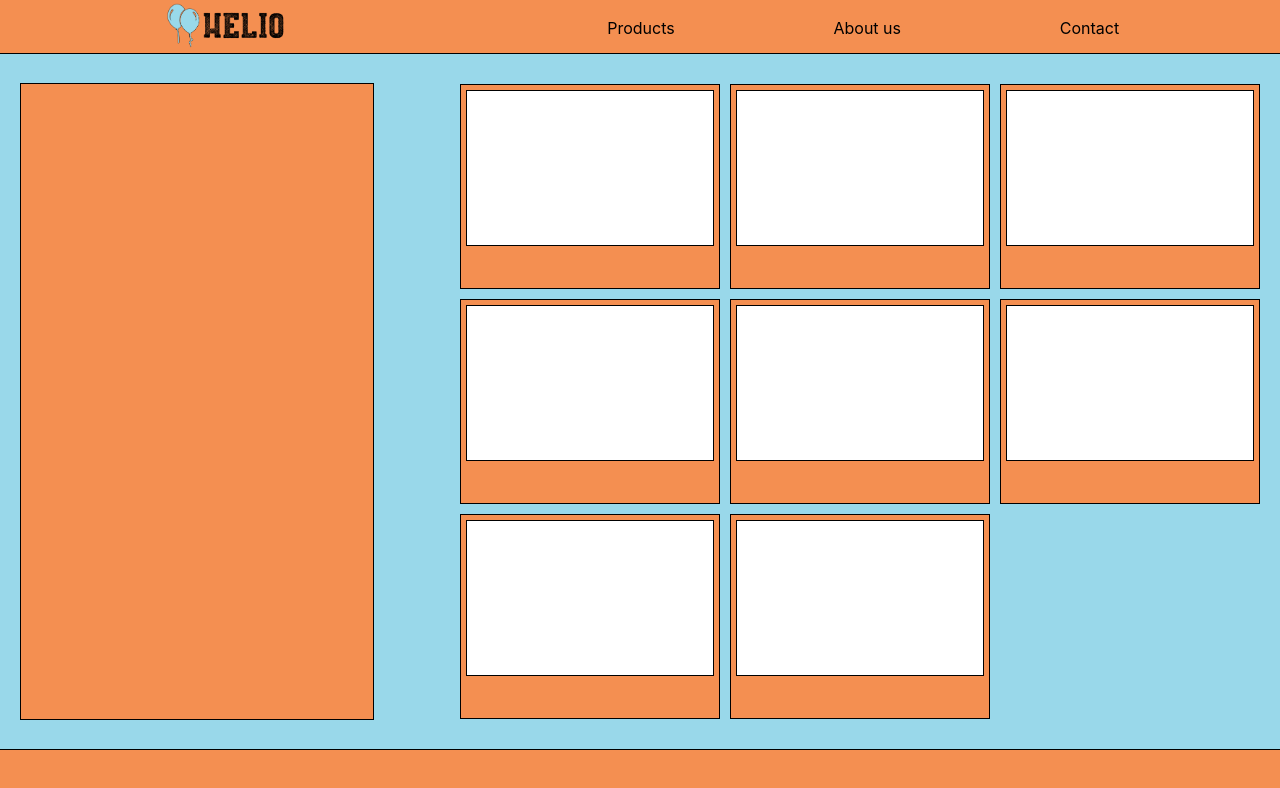
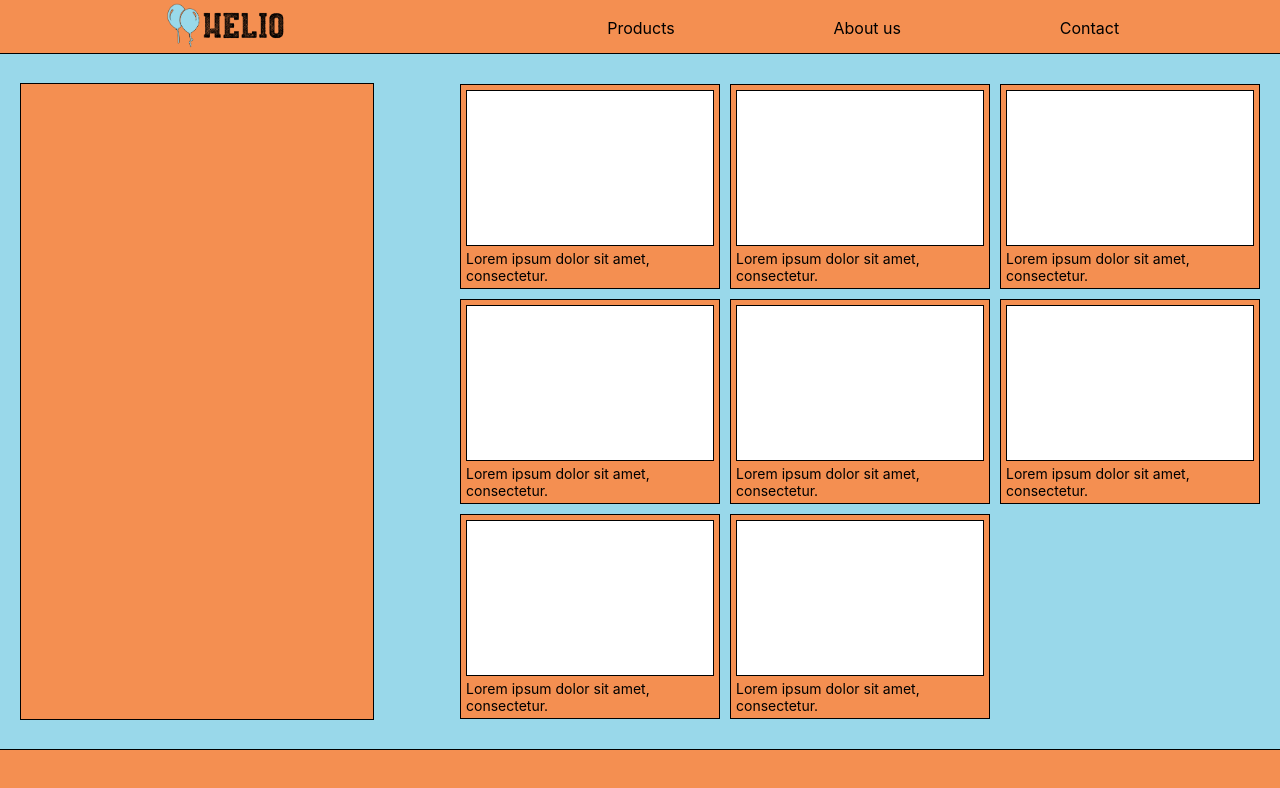
Before and after one commit to dylanlu9/e-commerce, a React (Create React App) app in the folder client/: page / in a window 1280 px wide. Shown: the top 788 px of the page. Built offline with nearby package versions, Linux system fonts and the light colour scheme.

Commit message:
feat(frontend product card): added title to cards

```diff
--- a/client/src/App.css
+++ b/client/src/App.css
@@ -63,12 +63,21 @@
   background-color: var(--helio-orange);
   border: 1px solid black;
   padding: 5px;
+  font-size: 14px;
 }
 
 .product-card-image {
   height: 80%;
   background-color: white;
   border: 1px solid black;
+}
+
+.product-card-title-container {
+  display: flex;
+  justify-content: center;
+  align-items: center;
+  margin-top: 4px;
+  height: calc(20% - 5px);
 }
 
 #footer {
--- a/client/src/App.js
+++ b/client/src/App.js
@@ -17,27 +17,51 @@ function App() {
         <div id="products-cards-container">
           <div className="product-card">
             <div className="product-card-image"></div>
+            <div className="product-card-title-container">
+              <span>Lorem ipsum dolor sit amet, consectetur.</span>
+            </div>
           </div>
           <div className="product-card">
             <div className="product-card-image"></div>
+            <div className="product-card-title-container">
+              <span>Lorem ipsum dolor sit amet, consectetur.</span>
+            </div>
           </div>
           <div className="product-card">
             <div className="product-card-image"></div>
+            <div className="product-card-title-container">
+              <span>Lorem ipsum dolor sit amet, consectetur.</span>
+            </div>
           </div>
           <div className="product-card">
             <div className="product-card-image"></div>
+            <div className="product-card-title-container">
+              <span>Lorem ipsum dolor sit amet, consectetur.</span>
+            </div>
           </div>
           <div className="product-card">
             <div className="product-card-image"></div>
+            <div className="product-card-title-container">
+              <span>Lorem ipsum dolor sit amet, consectetur.</span>
+            </div>
           </div>
           <div className="product-card">
             <div className="product-card-image"></div>
+            <div className="product-card-title-container">
+              <span>Lorem ipsum dolor sit amet, consectetur.</span>
+            </div>
           </div>
           <div className="product-card">
             <div className="product-card-image"></div>
+            <div className="product-card-title-container">
+              <span>Lorem ipsum dolor sit amet, consectetur.</span>
+            </div>
           </div>
           <div className="product-card">
             <div className="product-card-image"></div>
+            <div className="product-card-title-container">
+              <span>Lorem ipsum dolor sit amet, consectetur.</span>
+            </div>
           </div>
         </div>
       </div>
```
